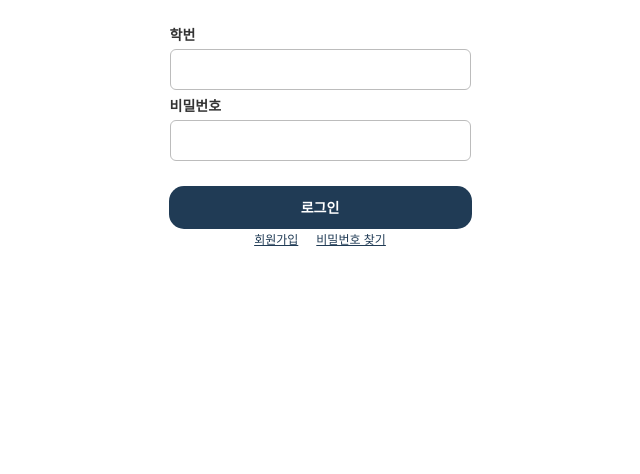
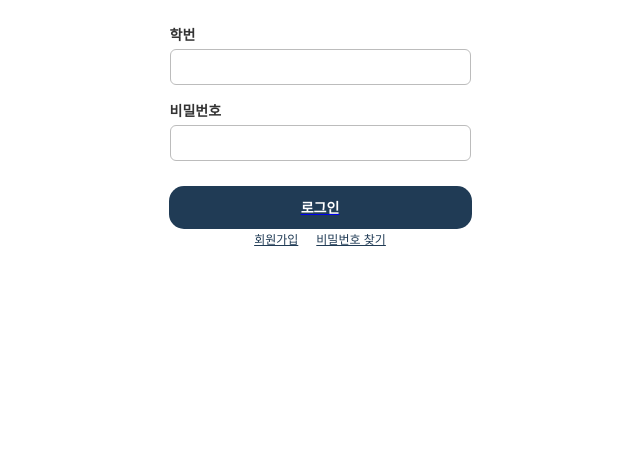
Before and after one commit to MIOsGIT/CheckMyClass, a PHP site: page /login.html in a window 1280 px wide. Shown: the part 416-890 px from the top of the page, without its empty margins (320-960 px from the left). Run offline with PHP 8.4, Linux system fonts and the light colour scheme.

Commit message:
로그인페이지 input 설정

```diff
--- a/login.html
+++ b/login.html
@@ -14,13 +14,17 @@
         <div class="login">
           <div class="info">
             <div class="text-wrapper">학번</div>
-            <div class="input"><div class="frame"></div></div>
+            <input class="input"><div class="frame"></div></input>
+            <!-- <div class="input"><div class="frame"></div></div> -->
             <div class="div">비밀번호</div>
-            <div class="input"><div class="frame"></div></div>
+            <input class="input"><div class="frame"></div></input>
+            <!-- <div class="input"><div class="frame"></div></div> -->
           </div>
 
           <div class="actions">
+            <a href="main.html">
             <button class="button-wrapper"><div class="button-2">로그인</div></button>
+            </a>
             <nav class="text-link" role="navigation" aria-label="사용자 계정 관리">
               <a href="register.html" class="text-wrapper">회원가입</a>
               <a href="#password-recovery" class="text-wrapper">비밀번호 찾기</a>
--- a/style.css
+++ b/style.css
@@ -377,6 +377,7 @@ body {
 .log-in .input {
   display: flex;
   width: 293px;
+  height: 32px;
   align-items: flex-start;
   gap: 10px;
   padding: 1px 3px;
@@ -484,7 +485,6 @@ body {
 .text-link .text-wrapper:active {
   opacity: 0.6;
 }
-
 
 .register {
   display: flex;
```
